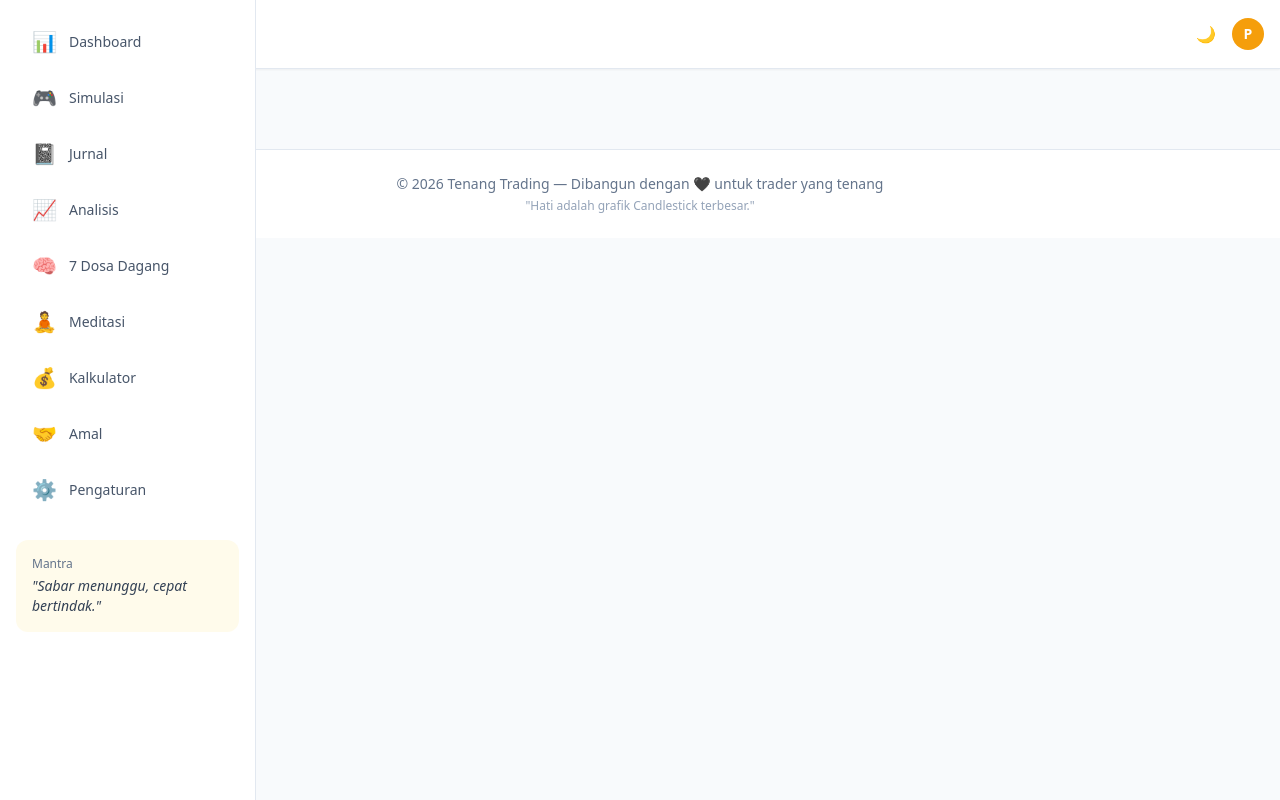
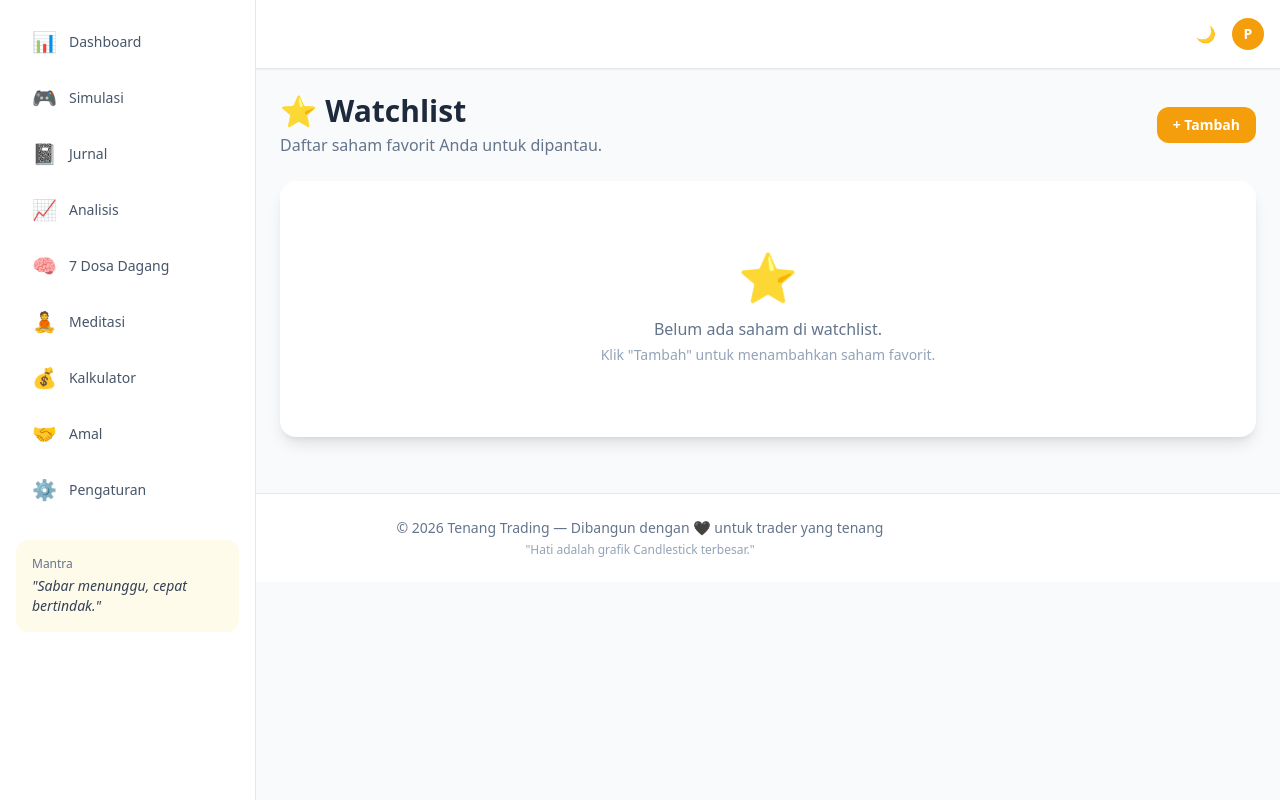
Before and after one commit to SRPakpahanSST/TTrading, a React (Vite) app: page /watchlist in a window 1280 px wide. Built offline with nearby package versions, Linux system fonts and the light colour scheme.

Commit message:
Update App.jsx

```diff
--- a/src/App.jsx
+++ b/src/App.jsx
@@ -9,6 +9,8 @@ import Meditasi from './pages/Meditasi'
 import Kalkulator from './pages/Kalkulator'
 import Amal from './pages/Amal'
 import Pengaturan from './pages/Pengaturan'
+import Watchlist from './pages/Watchlist'
+import Streak from './pages/Streak'
 
 function App() {
   return (
@@ -23,6 +25,8 @@ function App() {
         <Route path="/kalkulator" element={<Kalkulator />} />
         <Route path="/amal" element={<Amal />} />
         <Route path="/pengaturan" element={<Pengaturan />} />
+        <Route path="/watchlist" element={<Watchlist />} />
+        <Route path="/streak" element={<Streak />} />
       </Routes>
     </Layout>
   )
```
